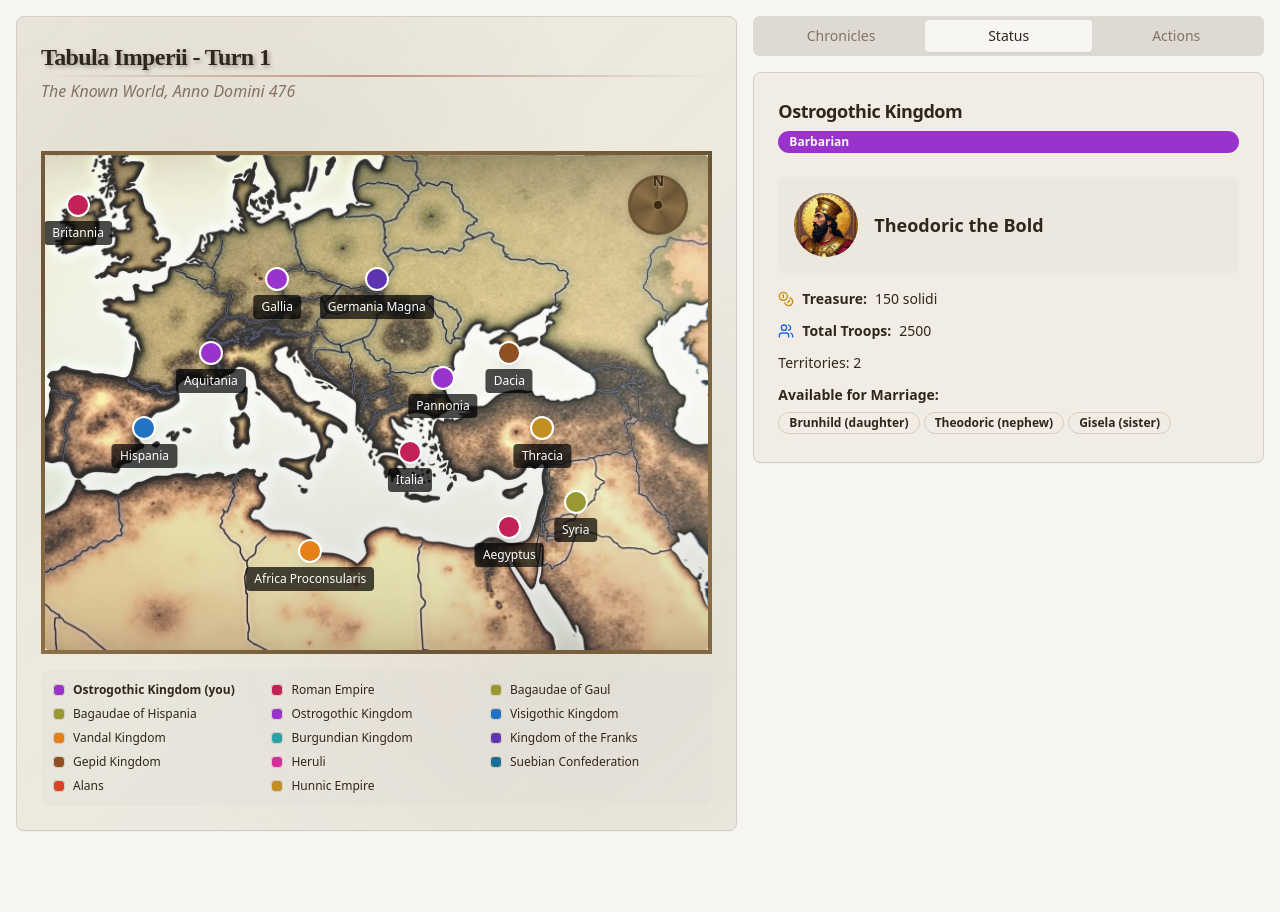
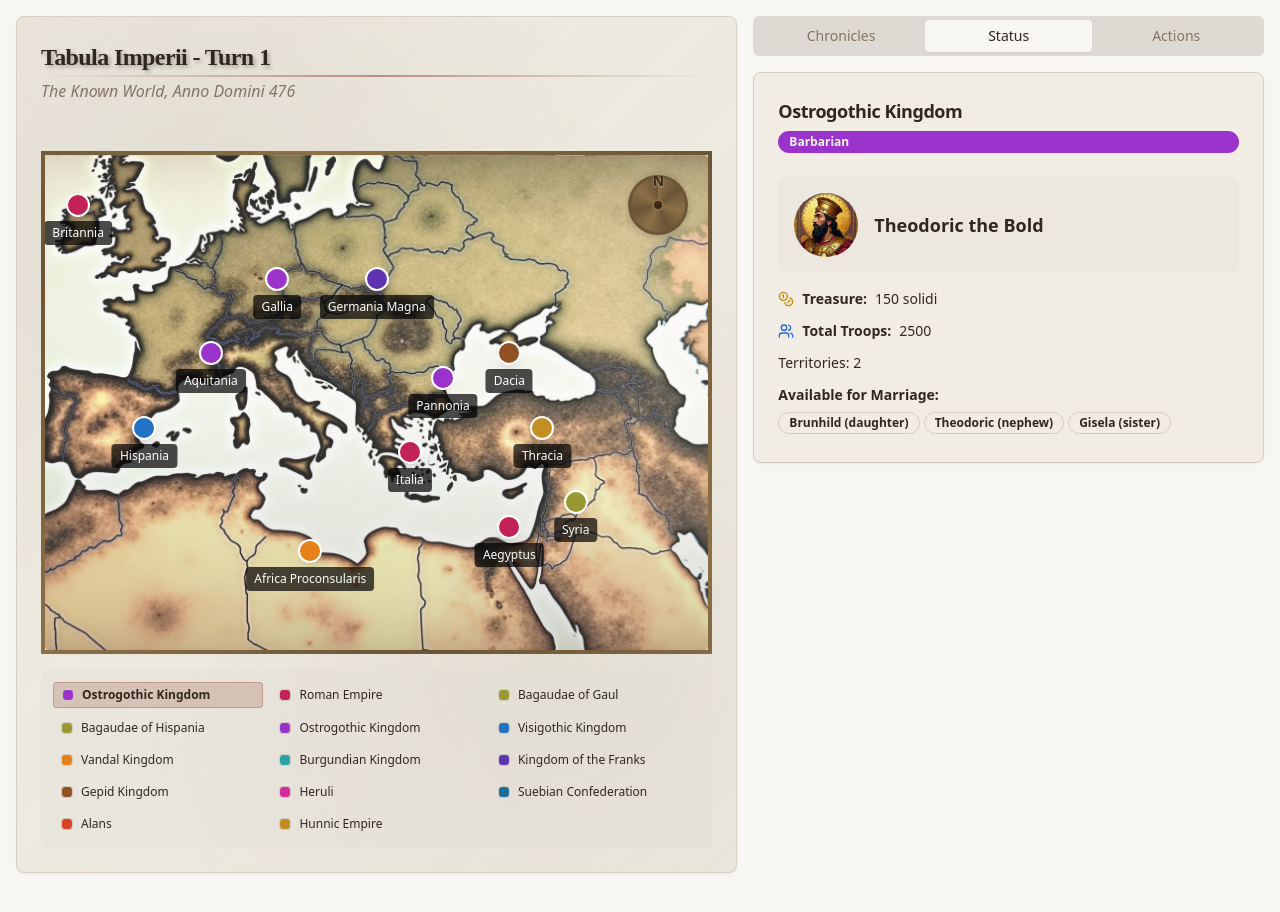
Before and after one commit to pjtunstall/thanatarchia, a React (Vite) app: page / in a window 1280 px wide. Shown: the top 912 px of the page. Built offline with nearby package versions, Linux system fonts and the light colour scheme.

Commit message:
Add player faction highlight
Highlight the player's faction with a background.

```diff
--- a/src/components/game/GameMap.tsx
+++ b/src/components/game/GameMap.tsx
@@ -28,7 +28,7 @@ const GameMap: React.FC<GameMapProps> = ({
     // Add player faction
     lookup["player"] = {
       color: playerFactionColor,
-      name: `${playerFactionName} (you)`
+      name: playerFactionName
     };
 
     // Add other factions
@@ -172,7 +172,12 @@ const GameMap: React.FC<GameMapProps> = ({
         <div className="mt-4 p-3 bg-muted/30 rounded-lg">
           <div className="grid grid-cols-1 md:grid-cols-2 lg:grid-cols-3 gap-2 text-xs">
             {Object.entries(factionLookup).map(([key, faction]) => (
-              <div key={key} className="flex items-center gap-2">
+              <div
+                key={key}
+                className={`flex items-center gap-2 px-2 py-1 rounded ${
+                  key === "player" ? "bg-primary/20 border border-primary/30" : ""
+                }`}
+              >
                 <div
                   className="w-3 h-3 rounded border"
                   style={{ backgroundColor: faction.color }}
```
